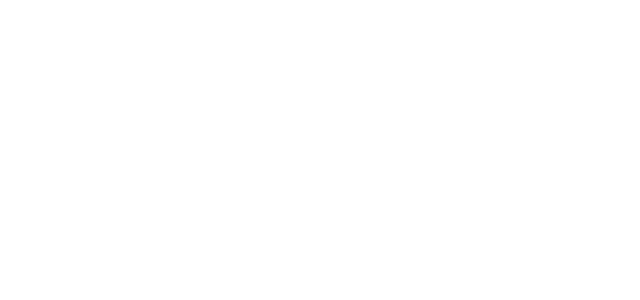
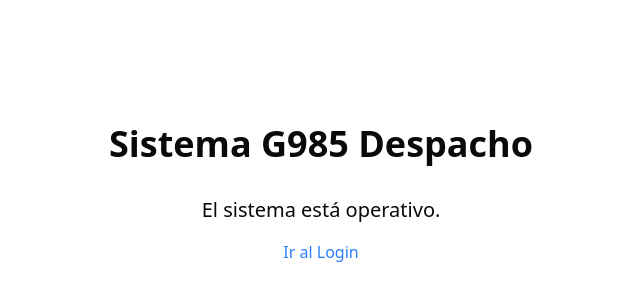
Before and after one commit to UrbanoTCW24/GU-DESPACHO, a Next.js app: page / in a window 1280 px wide. Before the commit this address had no page. Shown: the part 206-506 px from the top of the page, without its empty margins (319-959 px from the left). Built offline with nearby package versions, Linux system fonts and the light colour scheme.

Commit message:
Disable middleware to debug Vercel 404

```diff
--- a/src/app/page.tsx
+++ b/src/app/page.tsx
@@ -1,5 +1,13 @@
-import { redirect } from 'next/navigation'
+import Link from 'next/link'
 
 export default function Home() {
-  redirect('/login')
+  return (
+    <div className="flex min-h-screen flex-col items-center justify-center p-24">
+      <h1 className="text-4xl font-bold mb-8">Sistema G985 Despacho</h1>
+      <p className="text-xl mb-4">El sistema está operativo.</p>
+      <Link href="/login" className="text-blue-500 hover:underline">
+        Ir al Login
+      </Link>
+    </div>
+  )
 }
--- a/src/middleware.ts
+++ /dev/null
@@ -1,19 +0,0 @@
-import { type NextRequest } from 'next/server'
-import { updateSession } from '@/utils/supabase/middleware'
-
-export async function middleware(request: NextRequest) {
-    return await updateSession(request)
-}
-
-export const config = {
-    matcher: [
-        /*
-         * Match all request paths except for the ones starting with:
-         * - _next/static (static files)
-         * - _next/image (image optimization files)
-         * - favicon.ico (favicon file)
-         * Feel free to modify this pattern to include more paths.
-         */
-        '/((?!_next/static|_next/image|favicon.ico|.*\\.(?:svg|png|jpg|jpeg|gif|webp)$).*)',
-    ],
-}
```
Also changed, not shown: 2 other files (tests, documents, lock files or other folders).
